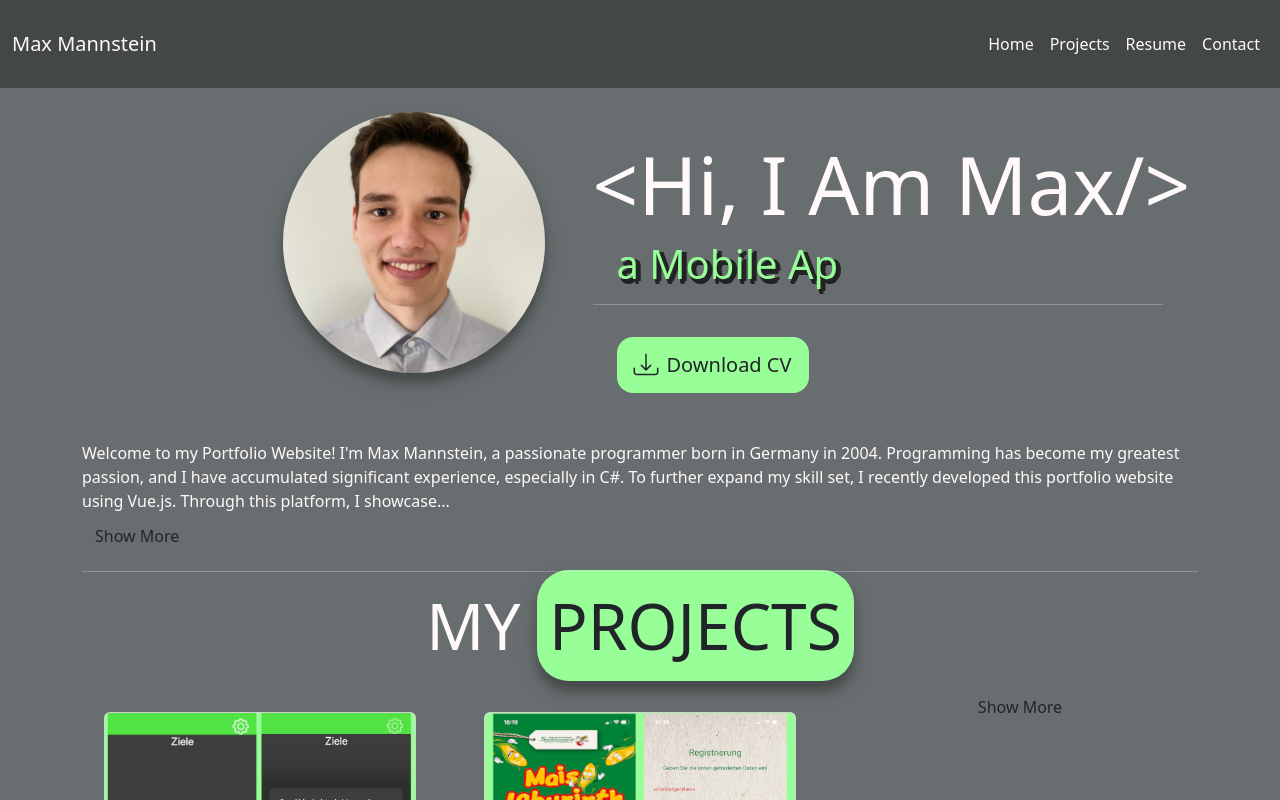
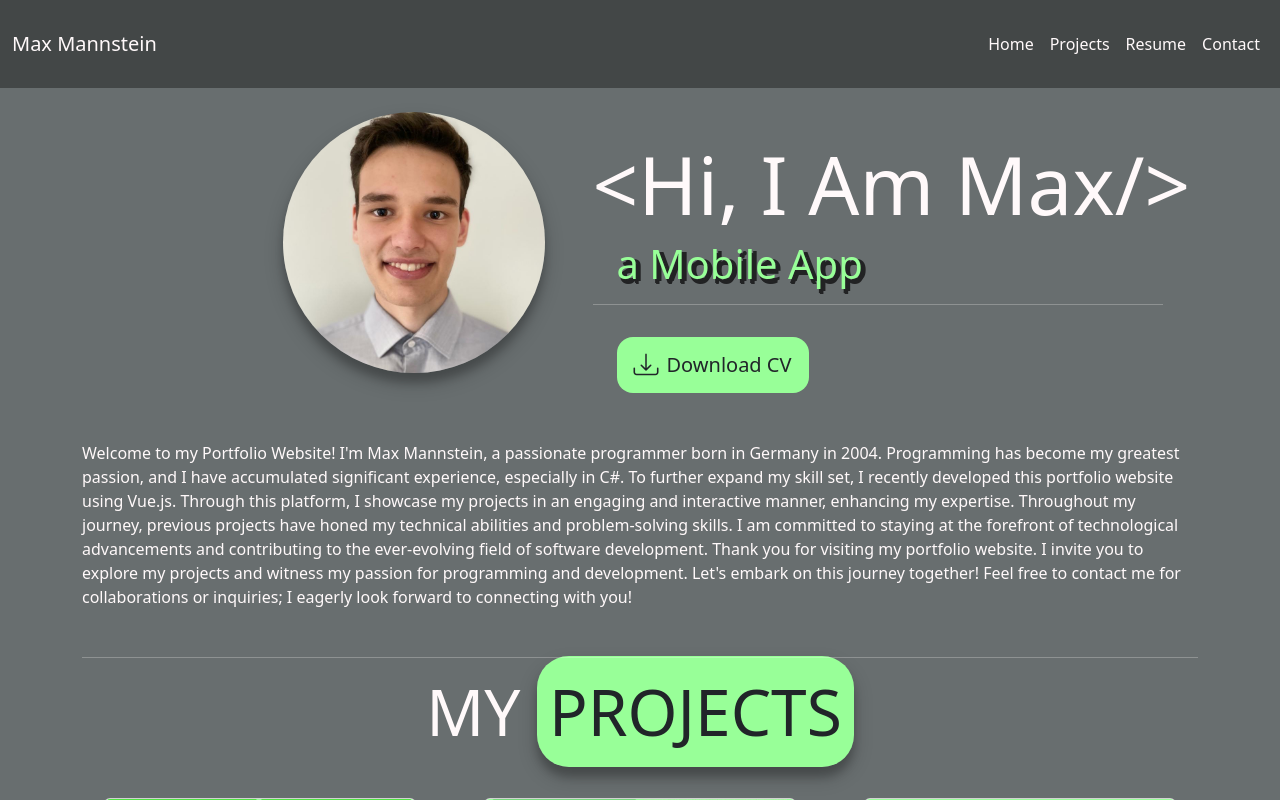
Before and after one commit to MaxMa04/portfolio-max, a Vue app: page / in a window 1280 px wide. Shown: the top 800 px of the page. Built offline with nearby package versions, Linux system fonts and the light colour scheme.

Commit message:
bug fixed

```diff
--- a/src/components/HomeComponent.vue
+++ b/src/components/HomeComponent.vue
@@ -41,8 +41,14 @@ export default {
   created() {
     this.len = this.words.length;
     this.wordflick();
+
+
+
   },
   mounted() {
+    if(window.innerWidth > 768){
+      this.showFlag = true;
+    }
     this.smText = truncateTextToXWords(this.text, 50);
     this.prevWidth = window.innerWidth;
     window.addEventListener("resize", this.handleResize);
--- a/src/components/ProjectsGridComponent.vue
+++ b/src/components/ProjectsGridComponent.vue
@@ -14,6 +14,11 @@ export default {
       projectSM : [],
       prevWidth: null,
     };
+  },
+  created(){
+    if(window.innerWidth > 768){
+      this.showFlag = true;
+    }
   },
   mounted() {
     this.projectSM = this.projects.slice(0,2);
--- a/src/components/ResumeParagraphComponent.vue
+++ b/src/components/ResumeParagraphComponent.vue
@@ -12,7 +12,11 @@ export default {
       prevWidth: null,
     };
   },
-  created() {},
+  created() {
+    if(window.innerWidth > 768){
+      this.showFlag = true;
+    }
+  },
   mounted() {
     this.text = this.paragraph.description;
     this.smText = truncateTextToXWords(this.text, 20);
```
